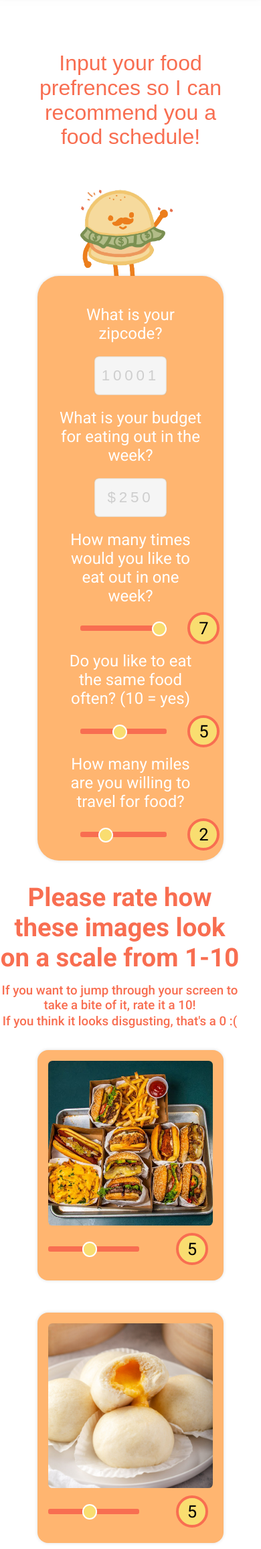
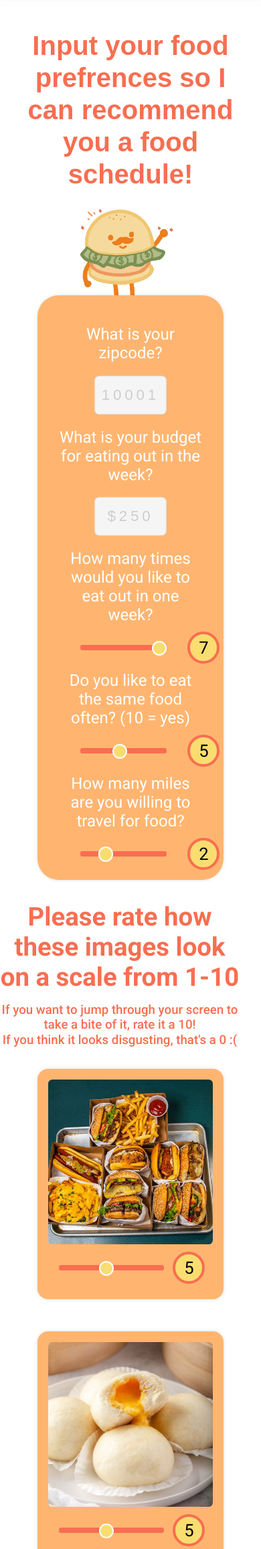
Before and after one commit to jpjacobpadilla/SedokuFood, a Flask app: page /dishfinder in a window 390 px wide. Shown: the part 64-2377 px from the top of the page at 67% size. Run offline with Flask 2, Linux system fonts and the light colour scheme.

Commit message:
Changes to mobile version of website

```diff
--- a/static/css/main.css
+++ b/static/css/main.css
@@ -1022,7 +1022,7 @@ input[type=range]:focus {
         flex-direction: column;
     }
 
-    input[type=range] {
+    .form-slider-container input[type=range] {
         margin: 0;
         padding-right: 3rem;
     }
@@ -1038,8 +1038,10 @@ input[type=range]:focus {
 
     .speach-bubble p{
         color: var(--warmred);
-        font-size: 2rem;
-        font-weight: 500;
+        font-size: 2.5rem;
+        font-weight: 700;
+        line-height: 3rem;
+        margin: 0;
     }
 
     #explanation-of-image-form-options {
@@ -1087,7 +1089,8 @@ input[type=range]:focus {
     }
 
     #section2-text-container h2 {
-        font-size: 3rem;
+        font-size: 4rem;
+        margin: 0;
     }
 
     #section2-background {
--- a/views.py
+++ b/views.py
@@ -110,4 +110,4 @@ def dishfinder():
 
 
 if __name__ == '__main__':
-    app.run(debug=True)
+    app.run()
```
